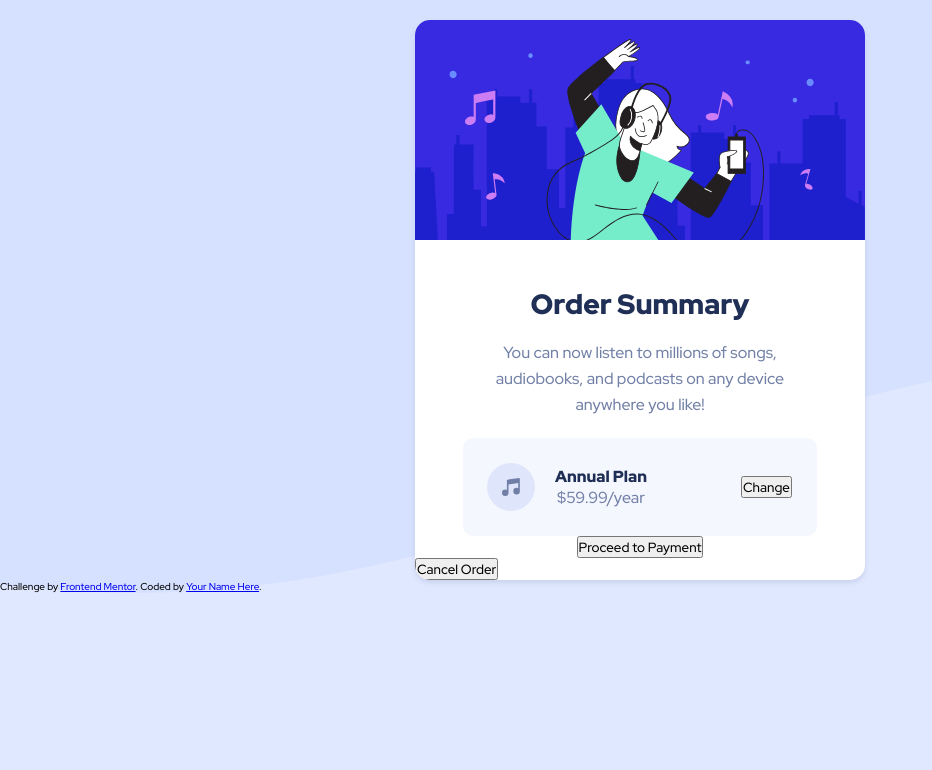
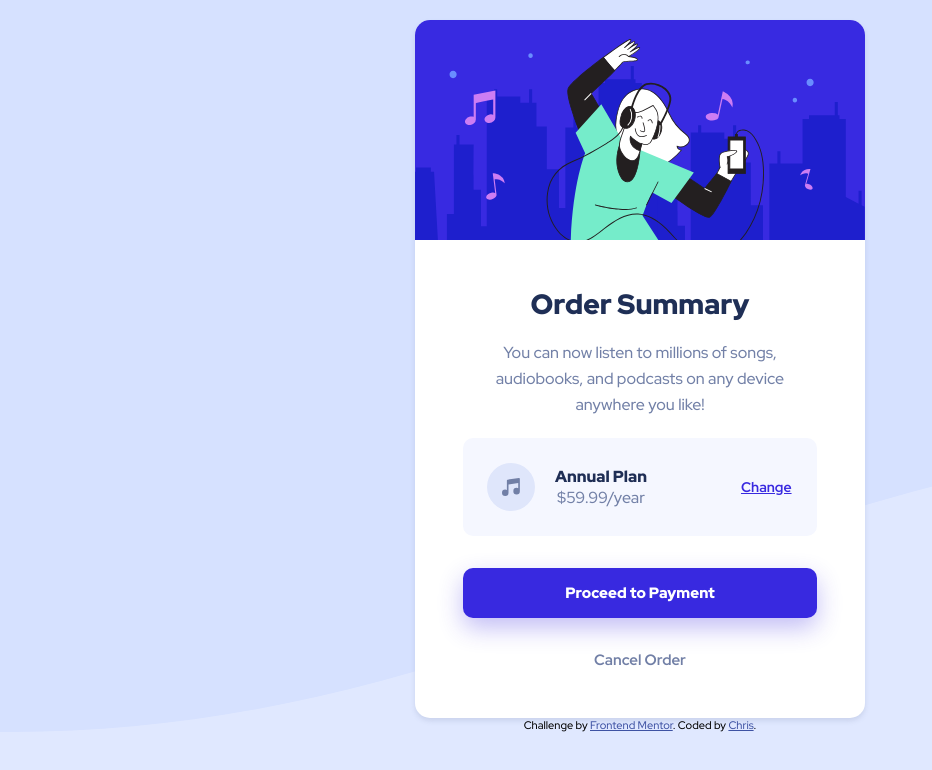
Before and after one commit to christianmu/order-summary-component, a plain HTML site: page index.html in a window 1280 px wide. Shown: the whole page, without its empty margins (0-932 px from the left). Drawn offline with Linux system fonts and the light colour scheme.

Commit message:
Finish Desktop-Design

```diff
--- a/index.html
+++ b/index.html
@@ -41,21 +41,20 @@
               <h2 class="an-plan">Annual Plan</h2>
               <p class="an-price">$59.99/year</p>
             </section>
-            <button>Change</button>
+            <a href="#" class="change">Change</a>
           </div>
 
-          <button>Proceed to Payment</button>
+          <button class="proceed-payment">Proceed to Payment</button>
+          <a href="#" class="cancel-order">Cancel Order</a>
         </div>
-
-        <button>Cancel Order</button>
       </section>
     </main>
 
-    <footer class="attribution">
+    <footer>
       Challenge by
       <a href="https://www.frontendmentor.io?ref=challenge" target="_blank"
         >Frontend Mentor</a
-      >. Coded by <a href="#">Your Name Here</a>.
+      >. Coded by <a href="#">Chris</a>.
     </footer>
   </body>
 </html>
--- a/styles.css
+++ b/styles.css
@@ -97,12 +97,53 @@ h1 {
   color: var(--desaturated-blue);
 }
 
+.change {
+  font-size: 1.4rem;
+  font-weight: 700;
+  color: var(--bright-blue);
+}
+
+.change:hover {
+  color: hsl(245, 83%, 68%);
+  text-decoration: none;
+}
+
+.proceed-payment {
+  background-color: var(--bright-blue);
+  color: #fff;
+  font-size: 1.5rem;
+  font-weight: 900;
+  border: none;
+  border-radius: 1rem;
+  width: 100%;
+  height: 5rem;
+  margin-top: 3.2rem;
+  box-shadow: 0rem 1rem 2.5rem hsl(245, 75%, 52%, 0.3);
+}
+
+.proceed-payment:hover {
+  background-color: hsl(245, 83%, 68%);
+  box-shadow: 0rem 1rem 2.5rem hsl(245, 83%, 68%, 0.3);
+}
+
+.cancel-order {
+  display: inline-block;
+  margin-top: 3.2rem;
+  margin-bottom: 4.8rem;
+  font-size: 1.5rem;
+  font-weight: 700;
+  color: #717fa6;
+  text-decoration: none;
+}
+
+.cancel-order:hover {
+  color: var(--dark-blue);
+}
+
 footer {
-  .attribution {
-    font-size: 11px;
-    text-align: center;
-  }
-  .attribution a {
-    color: hsl(228, 45%, 44%);
-  }
+  font-size: 11px;
+  text-align: center;
 }
+footer a {
+  color: hsl(228, 45%, 44%);
+}
```
